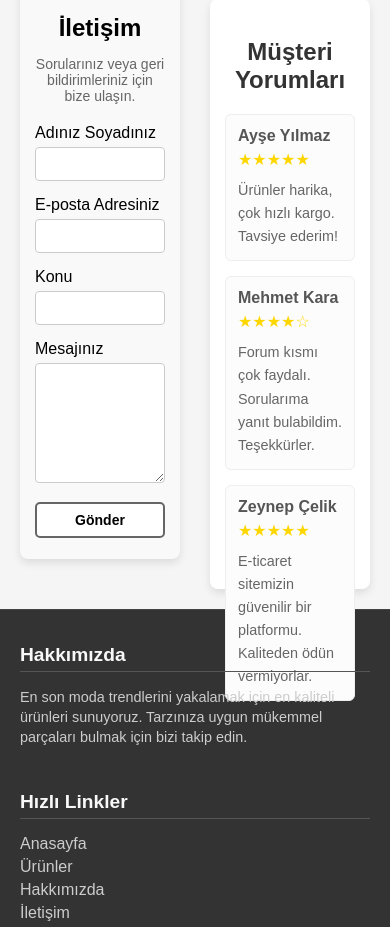
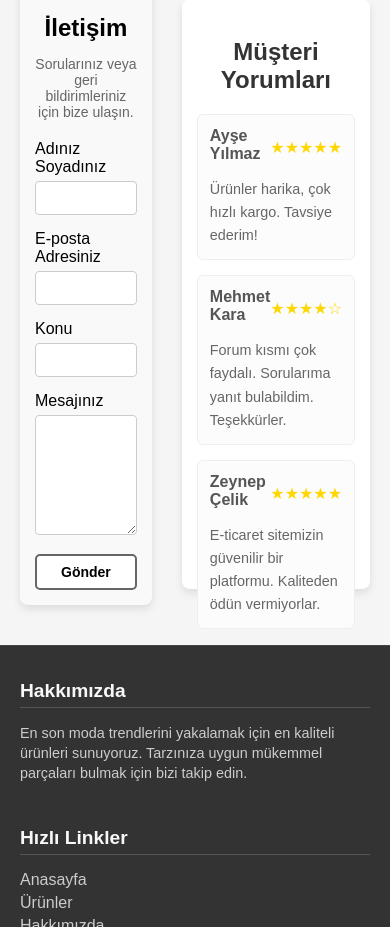
Before and after one commit to alikaankoc1/e-ticaret-app, a React (Vite) app in the folder e-ticaret-app/: page /anasayfa in a window 390 px wide. Shown: the part 8560-9487 px from the top of the page. Built offline with nearby package versions, Linux system fonts and the light colour scheme.

Commit message:
Update Comments.css

```diff
--- a/e-ticaret-app/src/components/Comments/Comments.css
+++ b/e-ticaret-app/src/components/Comments/Comments.css
@@ -62,8 +62,10 @@
   }
 
   .comment-header {
-    flex-direction: column; /* Küçük ekranlarda isim ve rating'i alt alta getir */
-    align-items: flex-start; /* Sola hizala */
+    display: flex;
+    justify-content: space-between;
+    align-items: center; /* Dikeyde hizalamak için */
+    margin-bottom: 10px;
   }
 
   .comment-header h4 {
```
